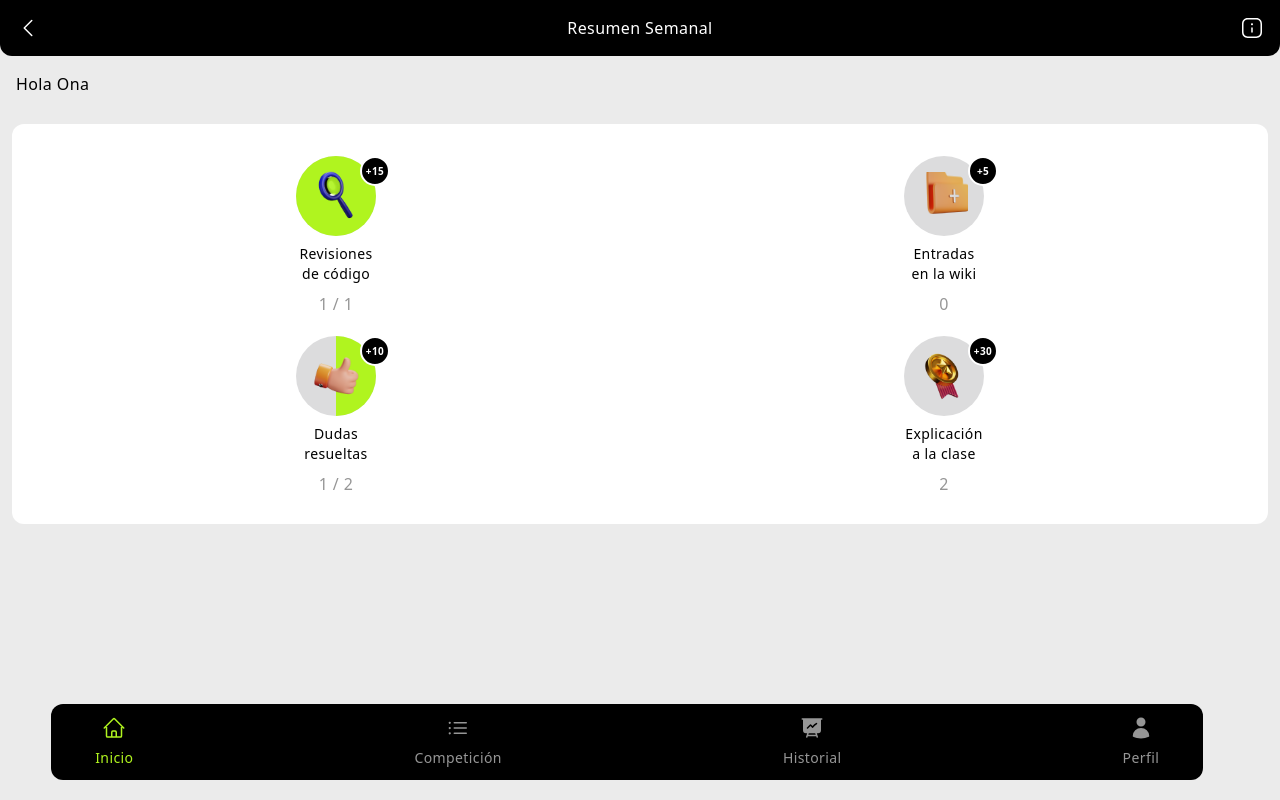
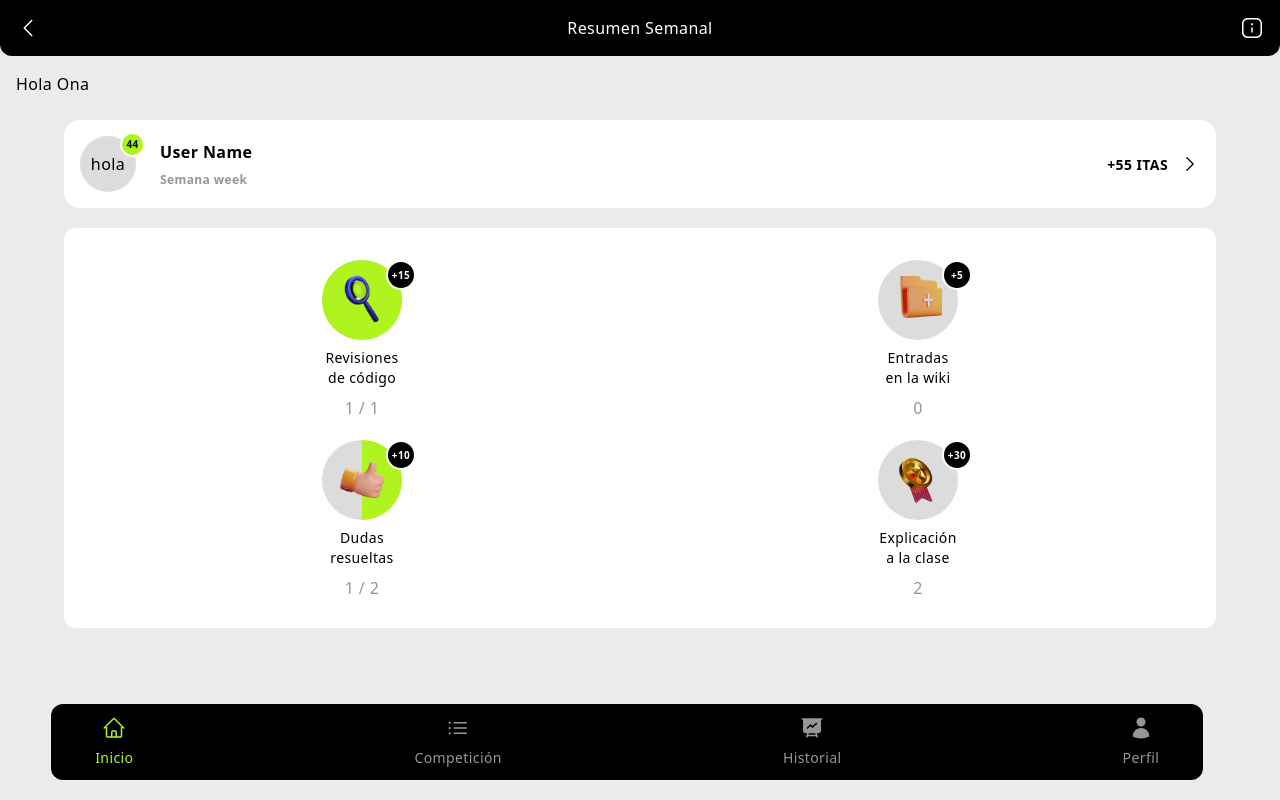
Before and after one commit to IT-Academy-BCN/ita-game, a React (Vite) app: page / in a window 1280 px wide. Built offline with nearby package versions, Linux system fonts and the light colour scheme.

Commit message:
added userCard

```diff
--- a/src/components/FooterMenu.jsx
+++ b/src/components/FooterMenu.jsx
@@ -3,7 +3,7 @@ import { IconsGroup } from "./molecules"
 
 const FooterMenu = () => {
   return (
-    <div className="absolute bottom-5 left-[4%] bg-black text-secondary h-fit w-[90%] px-5 py-3 rounded-xl">
+    <div className="absolute bottom-5 z-[1000] left-[4%] bg-black text-secondary h-fit w-[90%] px-5 py-3 rounded-xl">
       <IconsGroup />
     </div>
   )
--- /dev/null
+++ b/src/components/UserCard.jsx
@@ -0,0 +1,32 @@
+import React from "react"
+import { AvatarTemp } from "./index"
+
+const UserCard = () => {
+  return (
+    <div className="card flex flex-row justify-between items-center p-4 my-2 mx-6 bg-white w-[90%]">
+      <div className="flex flex-row">
+        <AvatarTemp>
+          <span className="flex font-semibold z-[100] items-center justify-center border-white w-[25px] h-[25px] border-2 absolute right-0 bottom-[35px] left-10 rounded-full text-center text-[10px] bg-primary text-black">
+            44
+          </span>
+        </AvatarTemp>
+        <div className="flex flex-col justify-center ml-6">
+          <h2 className="font-bold text-black">User Name</h2>
+          <p className="text-secondary font-bold text-xs mt-2">Semana week</p>
+        </div>
+      </div>
+      <div className="flex flex-row ">
+        <p>
+          <span className="font-bold text-sm text-black">+55 ITAS</span>
+        </p>
+        <img
+          className="w-5 ml-3"
+          src="src/components/assets/arrow_right.svg"
+          alt="search"
+        />
+      </div>
+    </div>
+  )
+}
+
+export default UserCard
--- a/src/components/organisms/WeeklyResume.jsx
+++ b/src/components/WeeklyResume.jsx
@@ -1,13 +1,13 @@
 import React from "react"
-import { IndicatorGroup } from "../molecules"
-import magnifier from "../assets/images/zoom-dynamic-color.png"
-import folder from "../assets/images/new-folder-dynamic-color.png"
-import thumb from "../assets/images/thumb-up-dynamic-color.png"
-import medal from "../assets/images/medal-dynamic-color.png"
+import { IndicatorGroup } from "./molecules"
+import magnifier from "./assets/images/zoom-dynamic-color.png"
+import folder from "./assets/images/new-folder-dynamic-color.png"
+import thumb from "./assets/images/thumb-up-dynamic-color.png"
+import medal from "./assets/images/medal-dynamic-color.png"
 
 const WeeklyResume = () => {
   return (
-    <div className="grid grid-rows-2 grid-cols-2 bg-white p-5 m-3 rounded-xl h-2/4 max-h-[400px]">
+    <div className="grid grid-rows-2 grid-cols-2 bg-white p-5 m-3 rounded-xl h-2/4 w-[90%] max-h-[400px]">
       <IndicatorGroup
         title="Revisiones de código"
         punctuation="1 / 1"
--- a/src/components/index.js
+++ b/src/components/index.js
@@ -3,3 +3,5 @@ export { default as FooterMenu } from "./FooterMenu"
 export { default as AvatarTemp } from "./AvatarTemp"
 export { default as DisplayModeSmall } from "./DisplayModeSmall"
 export { default as DisplayMode } from "./DisplayMode"
+export { default as WeeklyResume } from "./WeeklyResume"
+export { default as UserCard } from "./UserCard"
--- a/src/components/organisms/index.js
+++ /dev/null
@@ -1 +0,0 @@
-export { default as WeeklyResume } from "./WeeklyResume"
--- a/src/pages/Home.jsx
+++ b/src/pages/Home.jsx
@@ -1,24 +1,23 @@
 import { useContext, useEffect, useState } from "react"
 import { UserContext } from "../store/UserContext"
 import { Actions } from "../store/userReducer"
-import { Navbar, FooterMenu } from "../components"
-import { WeeklyResume } from "../components/organisms"
-
+import { Navbar, FooterMenu, UserCard } from "../components"
+import { WeeklyResume } from "../components"
 
 function Home() {
-  const { state, dispatch } = useContext(UserContext);
-  const { users } = state;
-  const [newUser, setNewUser] = useState({});
-  const [id, setId] = useState(users.length);
+  const { state, dispatch } = useContext(UserContext)
+  const { users } = state
+  const [newUser, setNewUser] = useState({})
+  const [id, setId] = useState(users.length)
 
   // dispatch genera un side efffect (por setear el state (setState))y por eso en useEffect
   useEffect(() => {
     dispatch({
       type: Actions.ADD_USER,
       payload: newUser,
-    });
-    setId(id + 1);
-  }, [newUser]);
+    })
+    setId(id + 1)
+  }, [newUser])
 
   const handleNewUser = () => {
     let fakeUser = {
@@ -27,26 +26,28 @@ function Home() {
       ITAProfile: "Frontend",
       ITAFramework: "React",
       ITApoints: 100,
-    };
-    setNewUser(fakeUser);
-  };
+    }
+    setNewUser(fakeUser)
+  }
 
   return (
     <div className="relative w-screen h-screen bg-base">
-
       <Navbar>Resumen Semanal</Navbar>
       <div className="p-4">
         <h1>Hola Ona</h1>
       </div>
-      <div>
+      <div className="flex justify-center items-center">
+        <UserCard />
+      </div>
+      <div className="flex justify-center items-center">
         <WeeklyResume />
       </div>
       <FooterMenu />
     </div>
-  );
+  )
 }
 
-export default Home;
+export default Home
 {
   /* {users !== undefined
       ? users.map((user) => (
```
